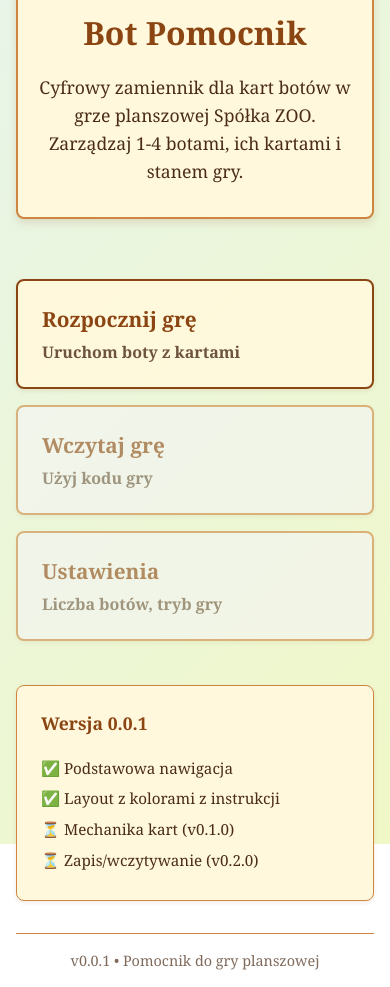
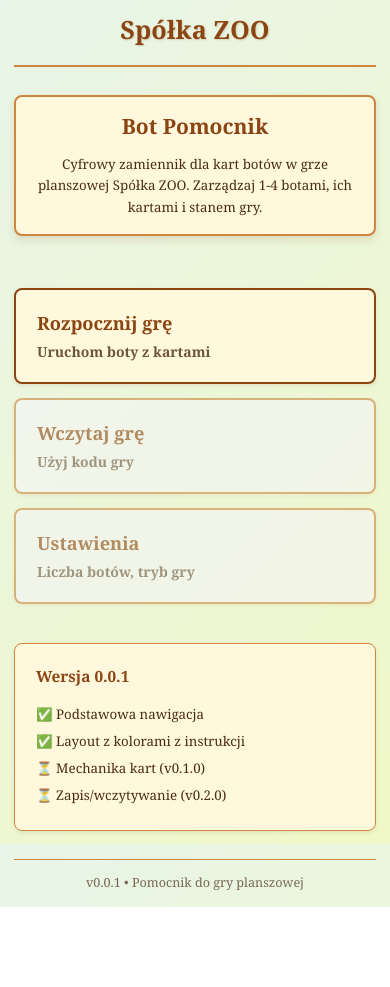
Before and after one commit to lukmarcus/spolka-zoo-bot-pomocnik, a React (Vite) app: page / in a window 390 px wide. After the commit the page ends 907 px from the top, so only its background shows below. Built offline with nearby package versions, Linux system fonts and the light colour scheme.

Commit message:
visual bugs fixed with css

```diff
--- a/src/components/Layout.module.css
+++ b/src/components/Layout.module.css
@@ -1,10 +1,12 @@
 .layout {
   min-height: 100vh;
+  min-height: 100dvh; /* Dynamic viewport height for mobile browsers */
   display: flex;
   flex-direction: column;
   max-width: var(--max-width);
   margin: 0 auto;
   padding: var(--padding);
+  overflow-x: hidden; /* Prevent horizontal scroll */
 }
 
 .header {
@@ -16,10 +18,11 @@
 
 .title {
   color: var(--text-header);
-  font-size: 2.5rem;
+  font-size: clamp(1.8rem, 5vw, 2.5rem); /* Responsive font size */
   font-weight: bold;
   margin-bottom: 0.5rem;
   text-shadow: 1px 1px 2px rgba(139, 69, 19, 0.2);
+  line-height: 1.2; /* Better line height for mobile */
 }
 
 .subtitle {
--- a/src/pages/Home.module.css
+++ b/src/pages/Home.module.css
@@ -1,7 +1,7 @@
 .hero {
   text-align: center;
   margin-bottom: 3rem;
-  padding: 2rem 1rem;
+  padding: clamp(1rem, 4vw, 2rem) clamp(0.5rem, 3vw, 1rem); /* Responsive padding */
   background: var(--card-bg);
   border: 2px solid var(--card-border);
   border-radius: var(--border-radius);
@@ -10,13 +10,14 @@
 
 .heroTitle {
   color: var(--text-header);
-  font-size: 2rem;
+  font-size: clamp(1.5rem, 4vw, 2rem); /* Responsive font size */
   margin-bottom: 1rem;
+  line-height: 1.3;
 }
 
 .heroDescription {
   color: var(--text-primary);
-  font-size: 1.1rem;
+  font-size: clamp(0.95rem, 3vw, 1.1rem); /* Responsive font size */
   line-height: 1.6;
   margin: 0;
   max-width: 400px;
--- a/src/styles/globals.css
+++ b/src/styles/globals.css
@@ -41,7 +41,7 @@
 }
 
 html {
-  font-size: 16px;
+  font-size: clamp(14px, 2.5vw, 16px); /* Responsive base font size */
   height: 100%;
 }
 
@@ -50,14 +50,16 @@ body {
   line-height: 1.5;
   color: var(--text-primary);
   background: var(--bg-primary);
+  background-attachment: fixed; /* Fixes background cut-off on mobile */
   min-height: 100vh;
-  height: 100%;
+  min-height: 100dvh; /* Dynamic viewport height for mobile browsers */
   -webkit-font-smoothing: antialiased;
   -moz-osx-font-smoothing: grayscale;
 }
 
 #root {
   min-height: 100vh;
+  min-height: 100dvh; /* Dynamic viewport height for mobile browsers */
   display: flex;
   flex-direction: column;
 }
@@ -226,6 +228,18 @@ button:active {
 }
 
 /* Responsiveness */
+@media (max-width: 380px) {
+  /* Very small screens (old phones) */
+  :root {
+    --padding: 0.75rem;
+    --gap: 0.5rem;
+  }
+
+  body {
+    font-size: 14px;
+  }
+}
+
 @media (min-width: 481px) {
   .container {
     padding: 2rem;
```
